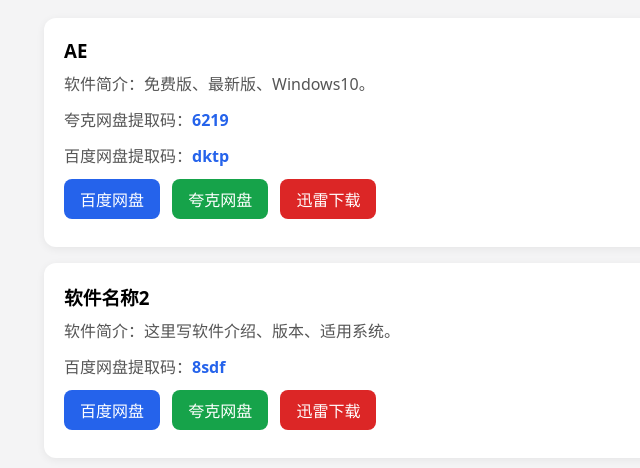
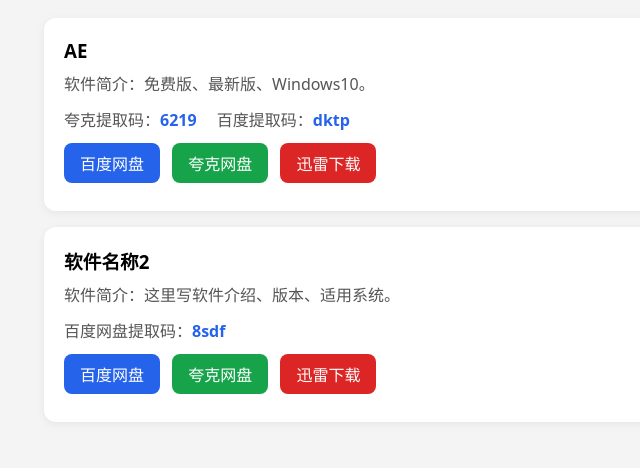
Before and after one commit to gaozhuang1997/Cloud-Soft-Warehouse, a plain HTML site: page index.html in a window 1280 px wide. Shown: the part 98-566 px from the top of the page, without its empty margins (126-766 px from the left). Drawn offline with Linux system fonts and the light colour scheme.

Commit message:
Update index.html

```diff
--- a/index.html
+++ b/index.html
@@ -23,12 +23,17 @@
 
     <!-- 软件1 -->
     <div class="card">
-        <h3>AE</h3>
-        <p>软件简介：免费版、最新版、Windows10。</p>  <p>夸克网盘提取码：<span class="code">6219</span></p>
-        <p>百度网盘提取码：<span class="code">dktp</span></p>
-        <a class="btn baidu" href="https://pan.baidu.com/s/1rwaFnSiA_kfVICJzaYJ0zA" target="_blank">百度网盘</a>
-        <a class="btn quark" href="粘贴夸克网盘链接" target="_blank">夸克网盘</a>
-        <a class="btn xunlei" href="粘贴迅雷链接" target="_blank">迅雷下载</a>
+    <h3>AE</h3>
+    <p>软件简介：免费版、最新版、Windows10。</p>
+    <p>
+        夸克提取码：<span class="code">6219</span>
+        百度提取码：<span class="code">dktp</span>
+    </p>
+    <a class="btn baidu" href="粘贴百度网盘链接" target="_blank">百度网盘</a>
+    <a class="btn quark" href="粘贴夸克网盘链接" target="_blank">夸克网盘</a>
+    <a class="btn xunlei" href="粘贴迅雷链接" target="_blank">迅雷下载</a>
+</div>
+
     </div>
 
     <!-- 软件2 -->
```
